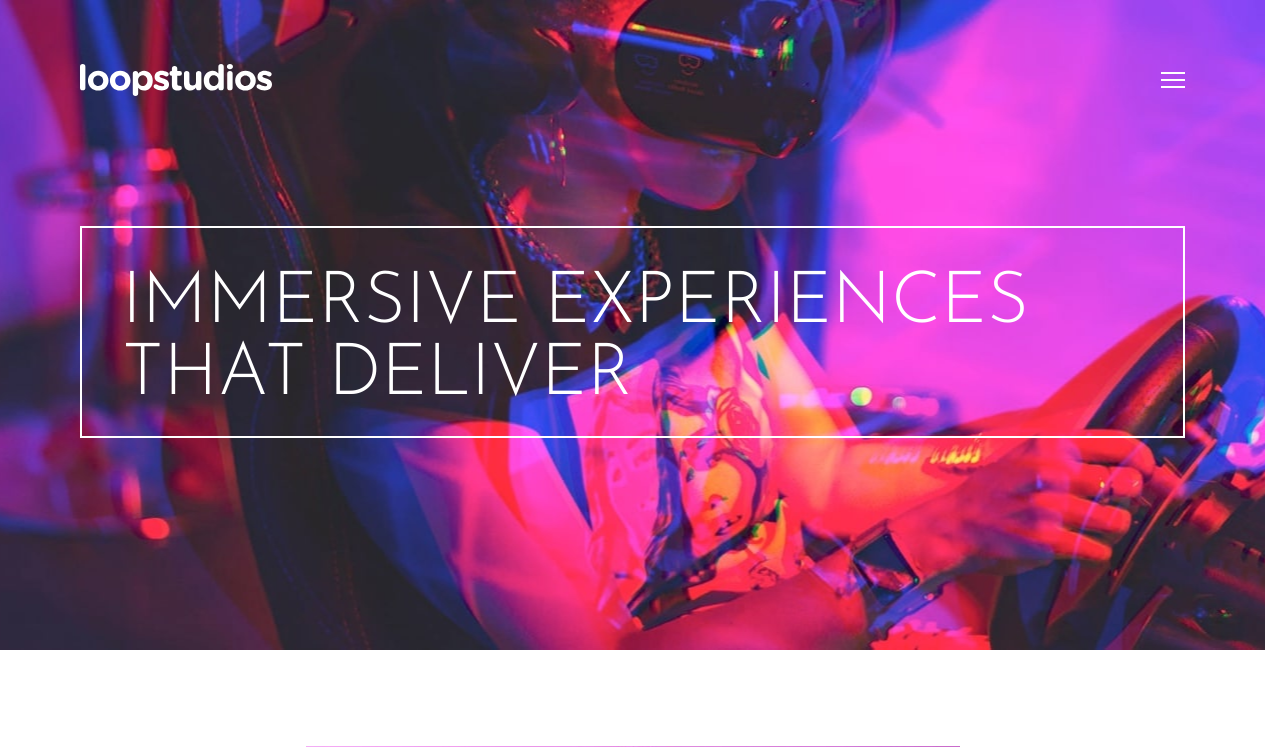
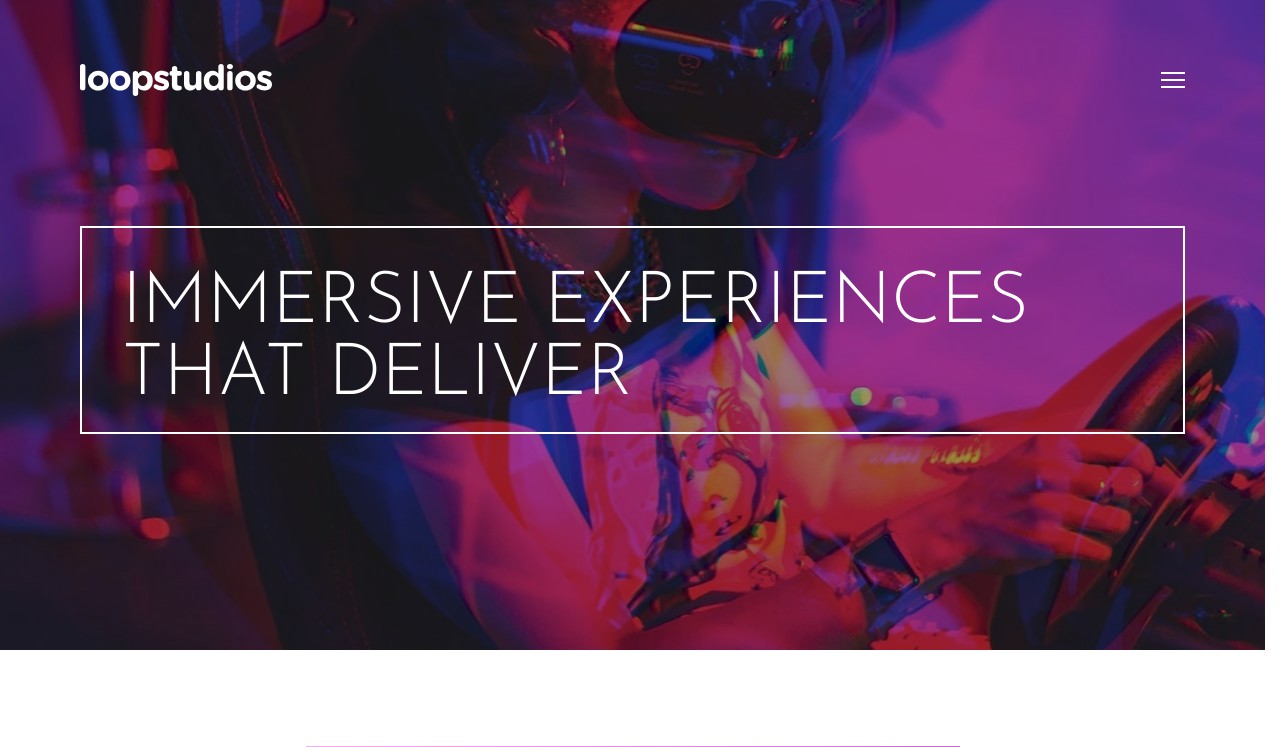
Before and after one commit to g-akca/loopstudios-landing-page, a React (Vite) app: page / in a window 1280 px wide. Shown: the top 747 px of the page. Built offline with nearby package versions, Linux system fonts and the light colour scheme.

Commit message:
Add overlay to HeroSection

```diff
--- a/src/components/Header.jsx
+++ b/src/components/Header.jsx
@@ -3,7 +3,7 @@ import hamburgerIcon from "/images/icon-hamburger.svg";
 
 function Header() {
   return (
-    <header className="flex justify-between items-center h-6 tablet:h-8">
+    <header className="flex justify-between items-center h-6 relative z-1 tablet:h-8">
       <img src={logo} alt="Loopstudios logo" className="h-full" />
 
       <button className="h-4 cursor-pointer">
--- a/src/components/HeroSection.jsx
+++ b/src/components/HeroSection.jsx
@@ -4,15 +4,17 @@ function HeroSection() {
   return (
     <div
       className="
-        py-10 px-6 h-162.5
+        py-10 px-6 h-162.5 relative
         flex flex-col gap-40.75
         bg-[url('/images/mobile/image-hero.jpg')] bg-cover bg-no-repeat bg-center
         tablet:py-16 tablet:px-20 tablet:bg-[url('/images/desktop/image-hero.jpg')] tablet:gap-32.5
       "
     >
+      <div className="absolute inset-0 z-0 bg-black/40"></div>
+
       <Header />
 
-      <div className="border-2 border-white py-4.5 px-6 tablet:p-10 tablet:pb-6">
+      <div className="border-2 border-white py-4.5 px-6 relative z-1 tablet:p-10 tablet:pb-5">
         <p className="font-josefin text-[40px] font-light text-white uppercase leading-[100%] tablet:text-[72px]">Immersive experiences that deliver</p>
       </div>
     </div>
```
